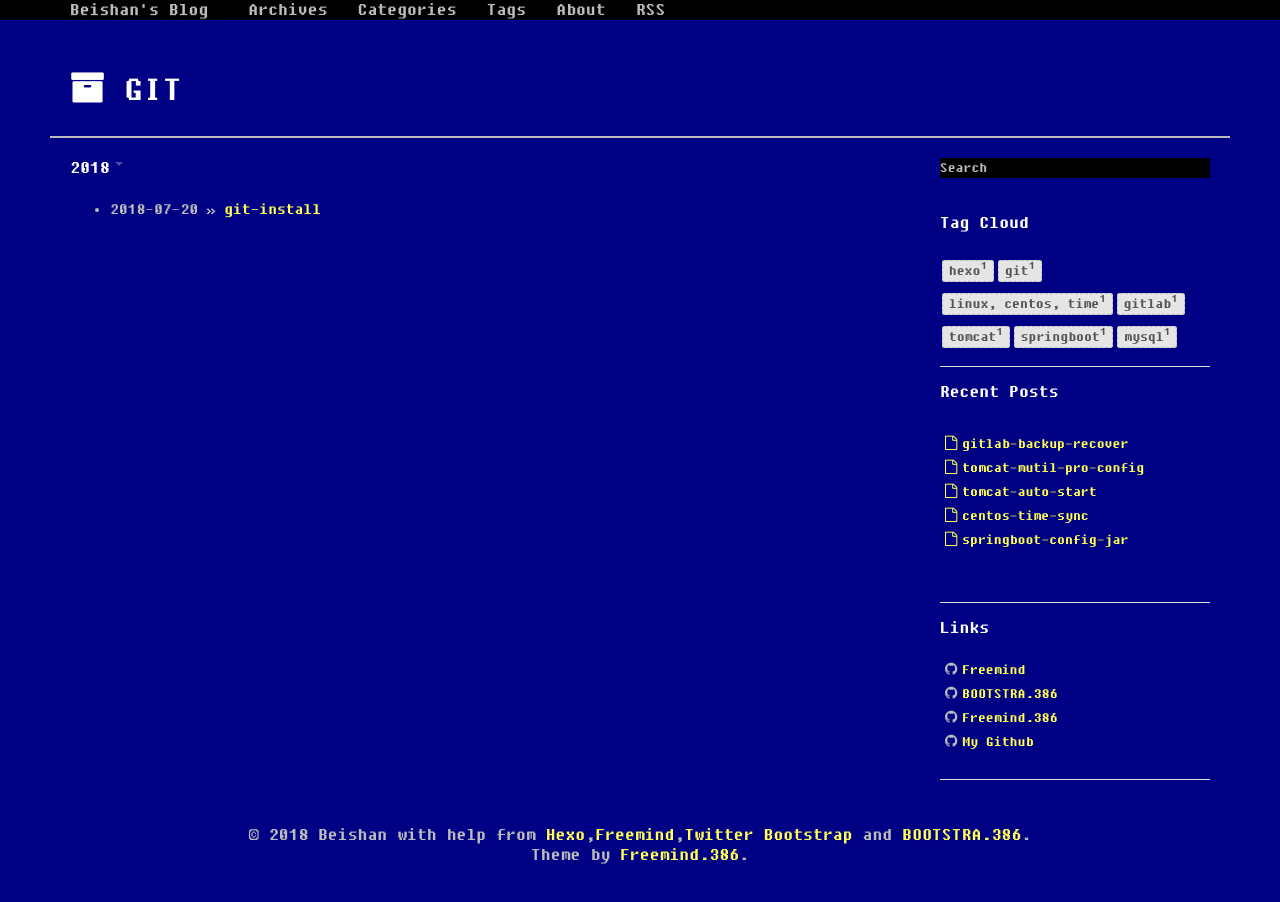
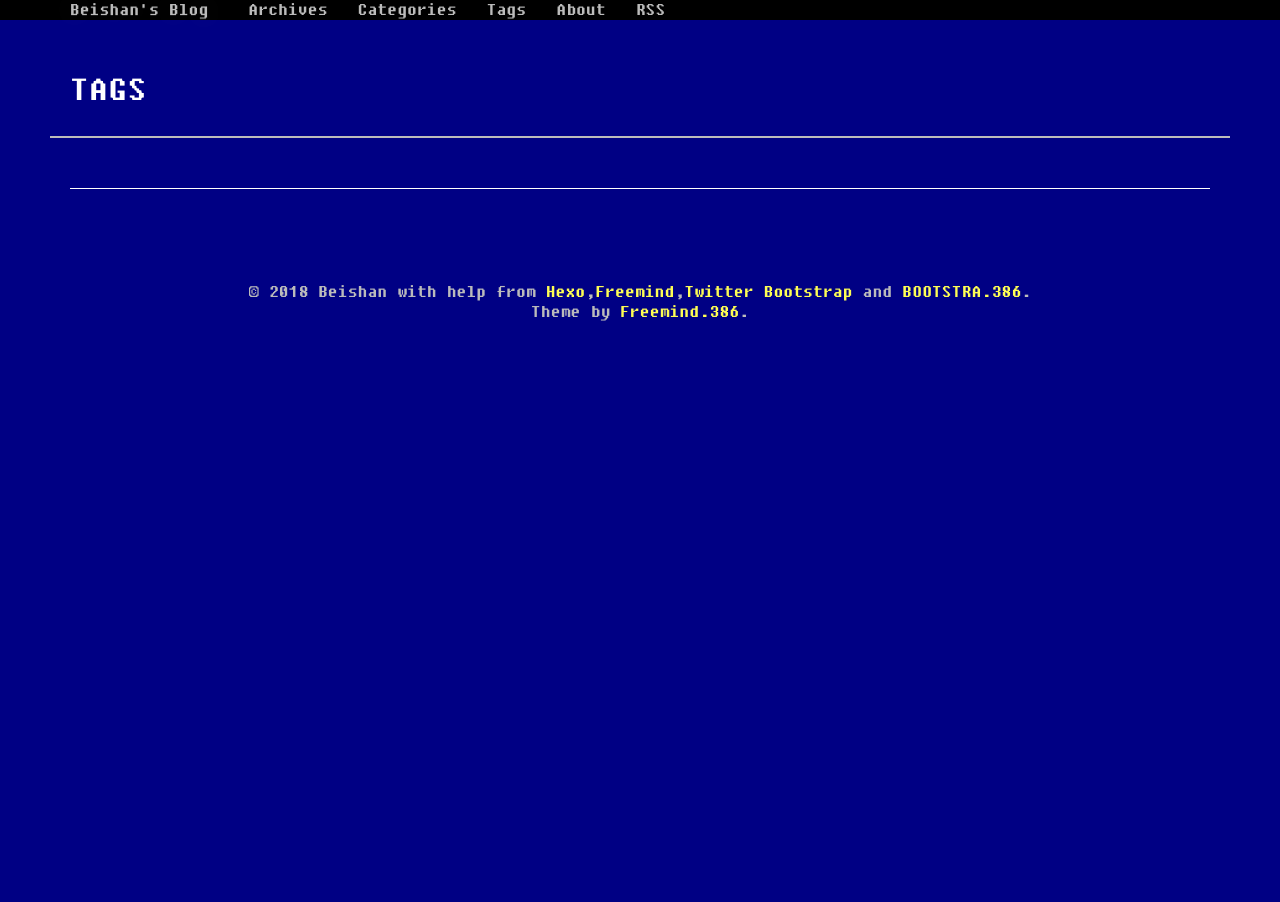
Before and after one commit to beishan/beishan.github.io, a plain HTML site: page tags/index.html in a window 1280 px wide. After the commit the page ends 800 px from the top, so only its background shows below. Drawn offline with Linux system fonts and the light colour scheme.

Commit message:
Site updated: 2018-07-20 16:13:08

```diff
--- a/tags/git/index.html
+++ b/tags/index.html
@@ -6,13 +6,13 @@
   <meta http-equiv="cache-control" content="no-cache">
   <meta http-equiv="expires" content="0">
 
-  <title>git | Beishan&#39;s Blog</title>
+  <title>tags | Beishan&#39;s Blog</title>
   <meta name="author" content="Beishan">
 
 
   <meta name="viewport" content="width=device-width, initial-scale=1, maximum-scale=1">
 
-
+  <meta property="og:title" content="tags"/>
   <meta property="og:site_name" content="Beishan&#39;s Blog"/>
 
 
@@ -113,132 +113,44 @@ var _hmt = _hmt || [];
   	<div class="content">
 
 
-<!-- title -->
 		<div class="page-header">
-  <h1 class="archive-title-tag"><i class="fa fa-archive"></i> git</h1>
-</div>
-
-<div class="row page">
-  <!-- cols -->
-
-  <div class="col-md-9">
-
-
-	  <div id="top_search"></div>
-
-	  <div class="archive">
-
-
-
-
-
-			<h4 class="archive-ul" data-toggle="collapse" data-target="#2018">2018<b class="caret"></b></h4>
-			<ul id="2018" class="collapse in">
-
-
-		<li class="listing-item">
-		<span class="date_class"> 2018-07-20 </span> &raquo;
-
-		   <span class="title"><a href="/2018/07/20/git-install/" >git-install</a></span>
-
-		</li>
-
-		</ul>
-		</div>
-
-</div> <!-- col-md-9/col-md-12 -->
-
-
-<div class="col-md-3">
-	<div id="sidebar">
-
-
-  <div id="site_search">
-   <div class="form-group">
-    <input type="text" id="local-search-input" name="q" results="0" placeholder="Search" class="st-search-input st-default-search-input form-control"/>
-   </div>
-  <div id="local-search-result"></div>
+			<h1> tags</h1>
 		</div>
 
 
 
 
+<div class="row page">
+	<!-- cols -->
+
+	<div class="col-md-12">
 
 
-	<div class="widget">
-		<h4>Tag Cloud</h4>
-		<ul class="tag_box inline list-unstyled">
-
-			<li><a href="/tags/hexo/">hexo<span>1</span></a></li>
-
-			<li><a href="/tags/git/">git<span>1</span></a></li>
-
-			<li><a href="/tags/linux-centos-time/">linux, centos, time<span>1</span></a></li>
-
-			<li><a href="/tags/gitlab/">gitlab<span>1</span></a></li>
-
-			<li><a href="/tags/tomcat/">tomcat<span>1</span></a></li>
-
-			<li><a href="/tags/springboot/">springboot<span>1</span></a></li>
-
-			<li><a href="/tags/mysql/">mysql<span>1</span></a></li>
-
-
-		</ul>
-	</div>
+	<!-- content -->
+	<div class="mypage">
 
 
 
+	</div>
 
-<div class="widget">
-  <h4>Recent Posts</h4>
-  <ul class="entry list-unstyled">
+	<div>
+  	<center>
+	<div class="pagination">
 
-      <li>
-        <a href="/2018/07/20/gitlab-backup-recover/" ><i class="fa fa-file-o"></i>gitlab-backup-recover</a>
-      </li>
 
-      <li>
-        <a href="/2018/07/20/tomcat-mutil-pro-config/" ><i class="fa fa-file-o"></i>tomcat-mutil-pro-config</a>
-      </li>
+</div>
 
-      <li>
-        <a href="/2018/07/20/tomcat-auto-start/" ><i class="fa fa-file-o"></i>tomcat-auto-start</a>
-      </li>
+    </center>
+	</div>
 
-      <li>
-        <a href="/2018/07/20/centos-time-sync/" ><i class="fa fa-file-o"></i>centos-time-sync</a>
-      </li>
+	<!-- comment -->
 
-      <li>
-        <a href="/2018/07/20/springboot-config-jar/" ><i class="fa fa-file-o"></i>springboot-config-jar</a>
-      </li>
 
-  </ul>
-</div>
+	</div> <!-- col-md-9/col-md-12 -->
 
 
 
-<div class="widget">
-	<h4>Links</h4>
-	<ul class="blogroll list-unstyled">
-
-		<li><i class="fa fa-github"></i><a href="https://github.com/wzpan/hexo-theme-freemind" title="Freemind's Github repository." target="_blank"]);">Freemind</a></li>
-
-		<li><i class="fa fa-github"></i><a href="https://github.com/kristopolous/BOOTSTRA.386" title="BOOTSTRA.386's Github repository." target="_blank"]);">BOOTSTRA.386</a></li>
-
-		<li><i class="fa fa-github"></i><a href="https://github.com/blackshow/hexo-theme-freemind.386" title="Freemind.386's Github repository." target="_blank"]);">Freemind.386</a></li>
-
-		<li><i class="fa fa-github"></i><a href="http://www.github.com/blackshow" title="My Github account." target="_blank"]);">My Github</a></li>
-
-	</ul>
-</div>
-
-
-
-	</div> <!-- sidebar -->
-</div> <!-- col-md-3 -->
-
+</div><!-- row -->
 
 
 
```
Also changed, not shown: archives/2018/07/index.html (+8 -8 lines), archives/2018/index.html (+5 -5 lines), archives/index.html (+7 -7 lines), categories/index.html (+6 -6 lines), content.json (+1 -1 lines), index.html (+8 -8 lines), tags/gitlab/index.html (+8 -8 lines), tags/hexo/index.html (+5 -5 lines), tags/linux-centos-time/index.html (+5 -5 lines), tags/mysql/index.html (+7 -7 lines), tags/springboot/index.html (+3 -3 lines), tags/tomcat/index.html (+7 -7 lines). Lines whose indentation alone changed are shown as unchanged.
